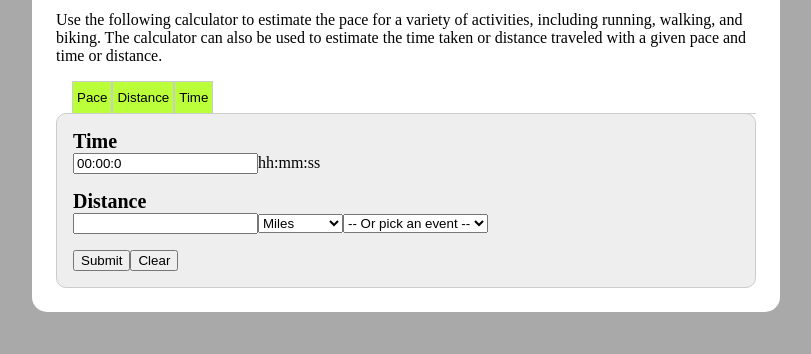
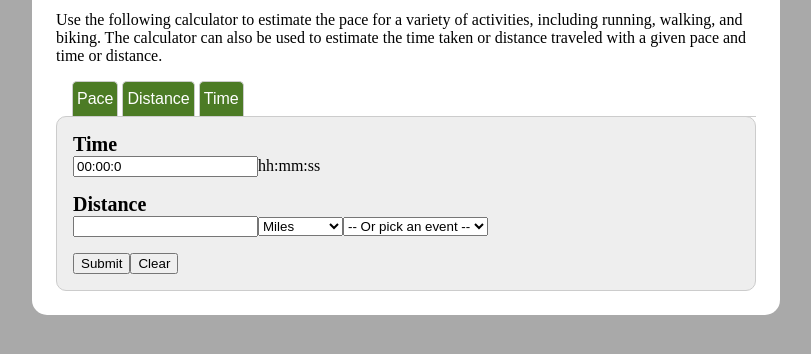
Before and after one commit to IsacVera/running-calculator, a plain HTML site: page index.html in a window 1280 px wide. Shown: the part 146-500 px from the top of the page, without its empty margins (234-1045 px from the left). Drawn offline with Linux system fonts and the light colour scheme.

Commit message:
styles: formTypeButton radius

```diff
--- a/styles.css
+++ b/styles.css
@@ -31,8 +31,12 @@ body {
 }
 
 .formTypeButton {
-    background-color: #baff39;
+    margin-right: .25rem;
+    background-color: #4c7b25;
+    color: white;
+    font-size: 1rem;
     border: 1px solid #ccc;
+    border-radius: 5px 5px 0 0;
     border-bottom: none;
     padding: 0.5rem 0.25rem;
     cursor: pointer;
```
